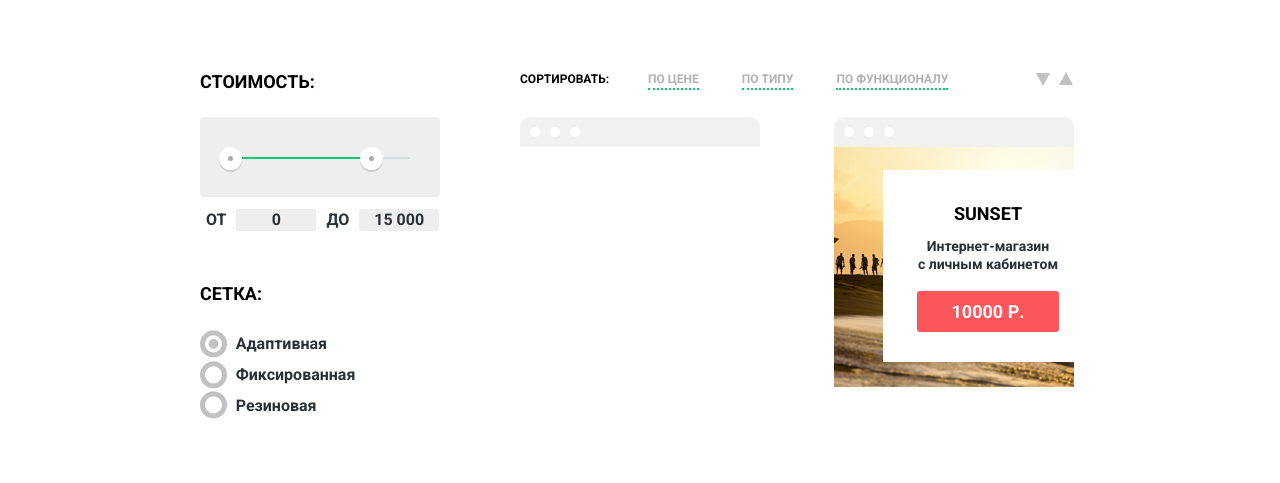
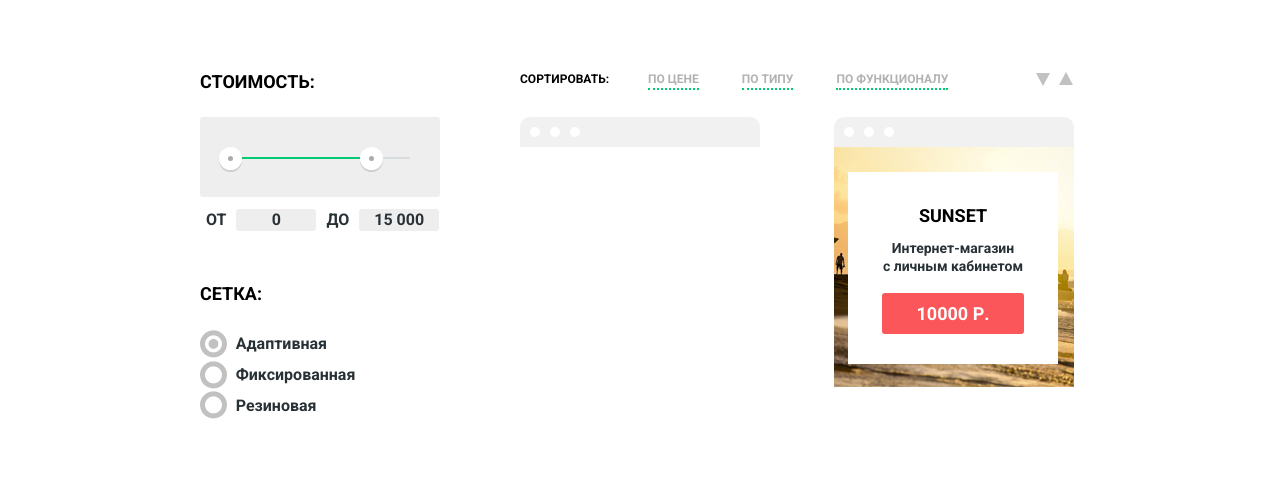
Before and after one commit to efekta/Nerd-static, a plain HTML site: page catalog.html in a window 1280 px wide. Shown: the part 310-793 px from the top of the page. Drawn offline with Linux system fonts and the light colour scheme; some packages are replaced by stand-ins of ours.

Commit message:
modal правки

```diff
--- a/catalog.html
+++ b/catalog.html
@@ -95,18 +95,6 @@
       <a href="#" class="sort-up">Вверх</a>
     </div>
   </section>
-         <!--
-         <div class="catalog-shop">
-
-             <ul class="catalog-content-item">
-                 <li><a href="#"><img  class="catalog-shop-img" src="images/Aviator-1.jpg" alt="aviator" width="240" height="240"></a></li>
-                 <li><a href="#"><img  class="catalog-shop-img" src="images/Sunset-1.jpg" alt="sunset" width="240" height="240"></a></li>
-                 <li><a href="#"><img  class="catalog-shop-img" src="images/Forte-1.jpg" alt="forte" width="240" height="240"></a></li>
-                 <li><a href="#"><img  class="catalog-shop-img" src="images/Modern-1.jpg" alt="modern" width="240" height="240"></a></li>
-                 <li><a href="#"><img  class="catalog-shop-img" src="images/Avenue-1.jpg" alt="avenue" width="240" height="240"></a></li>
-                 <li><a href="#"><img  class="catalog-shop-img" src="images/Dovetail-1.jpg" alt="dovetail" width="240" height="240"></a></li>
-            </ul>
-            -->
   <div class="catalog__content-list">
     <div class="catalog__content-item catalog__content-item__1">
       <div class="a"></div>
@@ -114,35 +102,30 @@
       <div class="a"></div>
       <div class="catalog__content-item__header"></div>
     </div>
-
     <div class="catalog__content-item catalog__content-item__2">
       <div class="a"></div>
       <div class="a"></div>
       <div class="a"></div>
       <div class="catalog__content-item__header"></div>
     </div>
-
   <div class="catalog__content-item catalog__content-item__3">
     <div class="a"></div>
     <div class="a"></div>
     <div class="a"></div>
     <div class="catalog__content-item__header"></div>
   </div>
-
   <div class="catalog__content-item catalog__content-item__4">
     <div class="a"></div>
     <div class="a"></div>
     <div class="a"></div>
     <div class="catalog__content-item__header"></div>
   </div>
-
   <div class="catalog__content-item catalog__content-item__5">
     <div class="a"></div>
     <div class="a"></div>
     <div class="a"></div>
     <div class="catalog__content-item__header"></div>
   </div>
-
   <div class="catalog__content-item catalog__content-item__6">
     <div class="a"></div>
     <div class="a"></div>
@@ -157,25 +140,26 @@
       <li class="paginator-catalog-btn"><a href="#4">Следущая</a></li>
     </ul>
   </div>
-        </div>
   <div class="modal-content modal-content-catalog">
     <h2>Sunset</h2>
-             <p>Интернет-магазин<br> с личным кабинетом
-             </p>
+    <p>Интернет-магазин<br> с личным кабинетом</p>
     <a class="btn-1 modal-content-btn">10000 Р.</a>
+  </div>
   </div>
 </main>
 <footer class="main-footer">
+  <div class="page-map">
+    <div class="map"></div>
     <div class="modal-content">
     <h3>NЁRDS DESIGN STUDIO</h3>
-             <p>191186, Санкт-Петербург,
+    <p>
+      191186, Санкт-Петербург,
       <br> ул. Б.Конюшенная, д. 19/8
-                <br>
     </p>
     <p class="tel">тел. +7(812) 275-75-75</p>
     <a class="btn btn-1 btn-map">Напишите нам</a>
     </div>
-        <div class="map"></div>
+  </div>
   <div class="container container-social clearfix">
     <div class="social sprite">
       <a href="" class="btn-social btn-social-vk"></a>
@@ -269,7 +253,6 @@
             map: newMap,
             icon: markerImg
         })
-
     </script>
  </body>
 </html>
--- a/css/style.css
+++ b/css/style.css
@@ -785,7 +785,6 @@ body{
 }
 
 .main-footer {
-    position: relative;
     width: 100%;
     padding: 0;
     margin-top: 80px;
@@ -817,10 +816,13 @@ body{
     margin: 0 auto;
     margin-bottom: 70px;
 }
+.page-map {
+   position: relative;
+}
 .modal-content {
     position: absolute;
-    top: 70px;
-    left: 140px;
+    top: 60px;
+    left: 230px;
     width: 220px;
     padding: 30px 20px 20px 20px;
     font-family: 'Roboto', sans-serif;
@@ -828,7 +830,7 @@ body{
     color: #666666;
     font-size: 16px;
     line-height: 20px;
-    z-index: 50;
+    z-index: 1000;
 }
 .modal-content h3 {
     color: #000;
@@ -1098,6 +1100,7 @@ input, textarea {
 }
 */
 .catalog__content-list {
+    position: relative;
     width: 560px;
     float: right;
 }
@@ -1125,7 +1128,7 @@ input, textarea {
 	background: url("../images/Aviator-1.jpg") no-repeat center;
 }
 .catalog__content-item__2 {
-    position: relative;
+  position: relative;
 	background: url("../images/Sunset-1.jpg") no-repeat center;
 }
 .catalog__content-item__3 {
@@ -1193,10 +1196,11 @@ input, textarea {
     border-radius: 3px;
     text-transform: uppercase;
 }
+
 .modal-content-catalog {
     position: absolute;
-    top: 480px;
-    left: 883px;
+    top: 55px;
+    left: 328px;
     width: 150px;
     padding: 35px 30px 40px;
     text-align: center;
```
Also changed, not shown: index.html (+5 -15 lines). Lines whose indentation alone changed are shown as unchanged.
